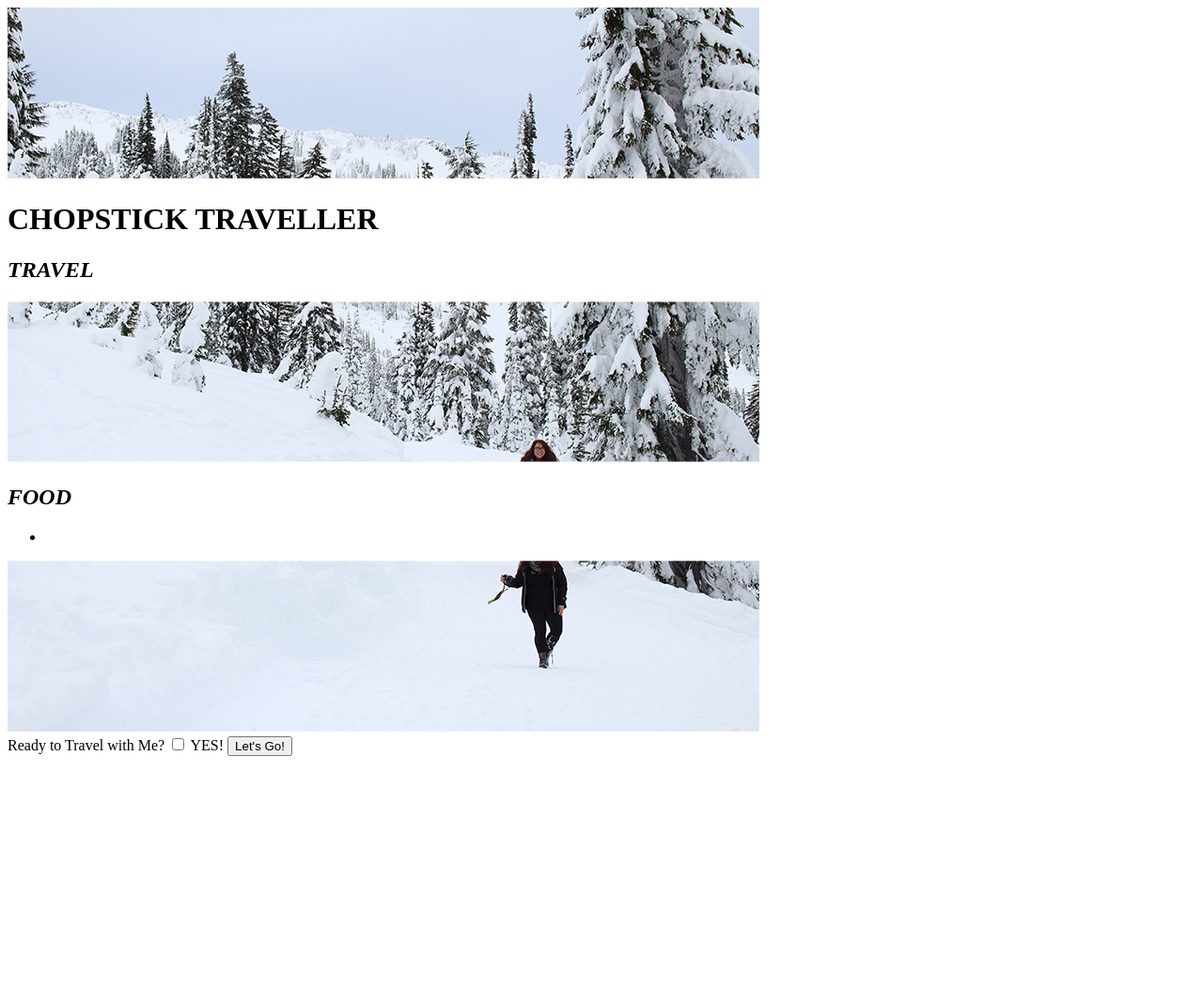
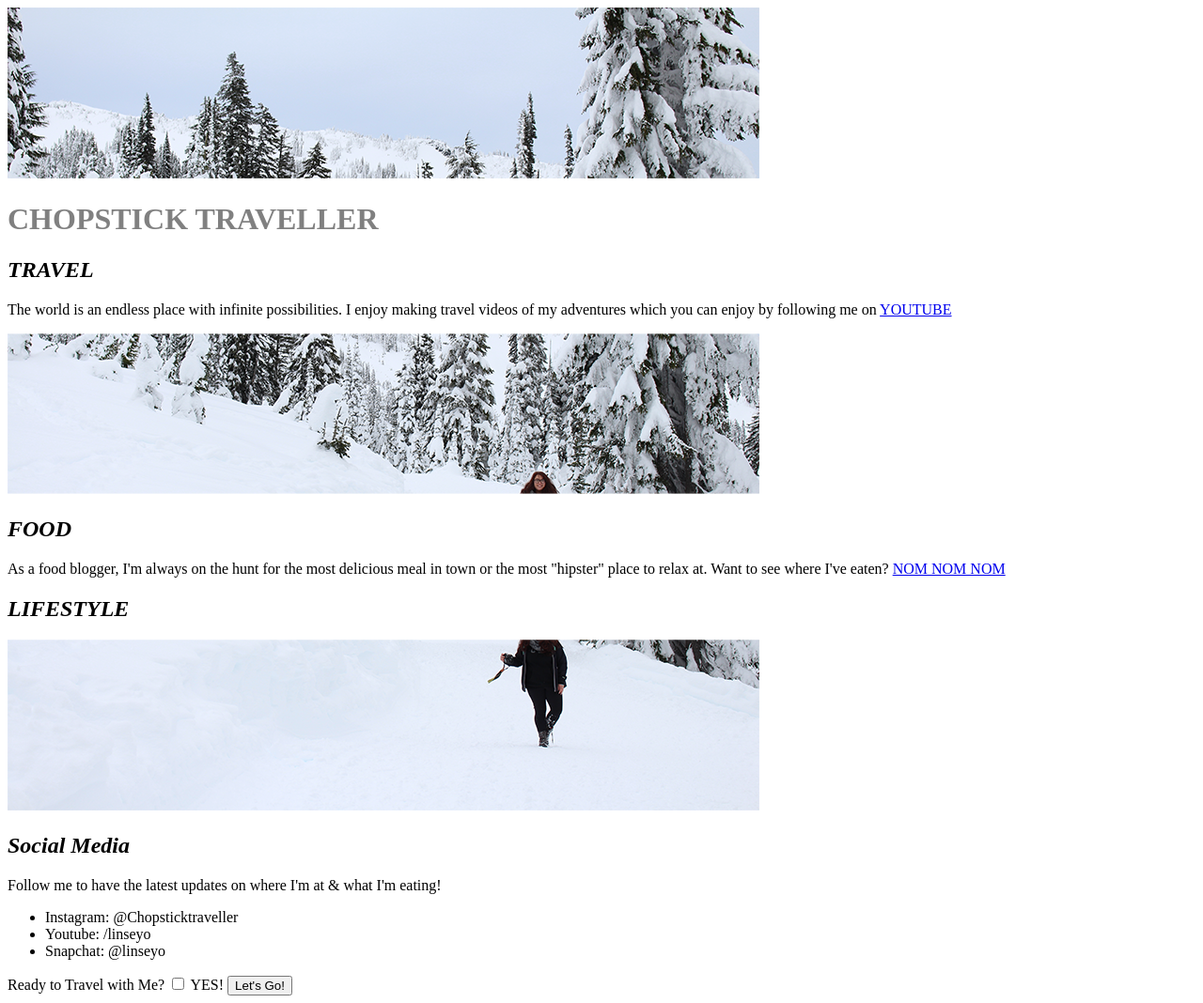
Before and after one commit to linseyo/chopsticktraveller, a plain HTML site: page index.html in a window 1280 px wide. Shown: the whole page at 94% size. Before the commit the page ends 813 px from the top, so only its background shows below. Drawn offline with Linux system fonts and the light colour scheme.

Commit message:
update index.html

```diff
--- a/index.html
+++ b/index.html
@@ -4,7 +4,7 @@
 	<title>CHPSTK TRVLR</title>
 	<img src="images/TOP3.png" alt="TOP"/>
 	<div>
-	<h1>CHOPSTICK TRAVELLER</h1>
+	<h1><span style="color:gray">CHOPSTICK TRAVELLER</span> </h1>
 	</div>
 </head>
 <body>
@@ -13,7 +13,7 @@
 	<em>TRAVEL</em>
 </h2>
 <p>
-
+	The world is an endless place with infinite possibilities. I enjoy making travel videos of my adventures which you can enjoy by following me on <a href="https://www.youtube.com/channel/UCw55yzTH_2KiEdl3eZfq4Og"> YOUTUBE </a>
 </p>
 </div>
 <img src="images/MID3.png" alt="MID"/>
@@ -22,18 +22,29 @@
 	<em>FOOD</em>
 </h2>
 	<p>
-
-		<ul>
-			<li></li>
-
-		</ul>
+		As a food blogger, I'm always on the hunt for the most delicious meal in town or the most "hipster" place to relax at.
+		Want to see where I've eaten?
+		<a href="food.html">NOM NOM NOM</a>
 	</p>
 </div>
+<div>
+	<h2><em>LIFESTYLE</em></h2>
+	<p></p>
+</div>
 <img src="images/BOTTOM3.png" alt="BOTTOM"/>
-
-
 <div>
-	<form action="" method="post">
+	<h2><em>Social Media</em></h2>
+	<p>
+		Follow me to have the latest updates on where I'm at & what I'm eating!
+		<ul>
+			<li>Instagram: @Chopsticktraveller</li>
+			<li>Youtube: /linseyo</li>
+			<li>Snapchat: @linseyo</li>
+		</ul>
+		</p>
+</div>
+<div>
+	<form action="submit.html" method="post">
 	<label>Ready to Travel with Me?</label>
       <input type="checkbox" name="cb-agree" value="agree">
       YES!
```
